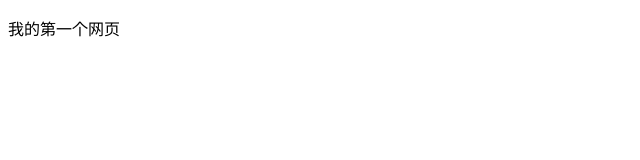
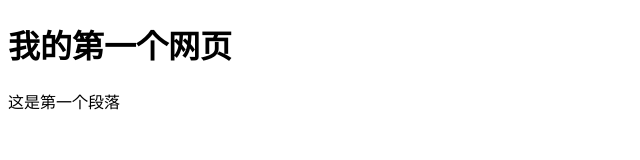
Before and after one commit to Juhoon-Me/GIT-DEMO, a plain HTML site: page index.html in a window 1280 px wide. Shown: the whole page, without its empty margins (0-640 px from the left). Drawn offline with Linux system fonts and the light colour scheme.

Commit message:
second save

```diff
--- a/index.html
+++ b/index.html
@@ -6,6 +6,7 @@
     <title>Document</title>
 </head>
 <body>
-    <p>我的第一个网页</p>
+    <h1>我的第一个网页</h1>
+    <p>这是第一个段落</p>
 </body>
 </html>
```
